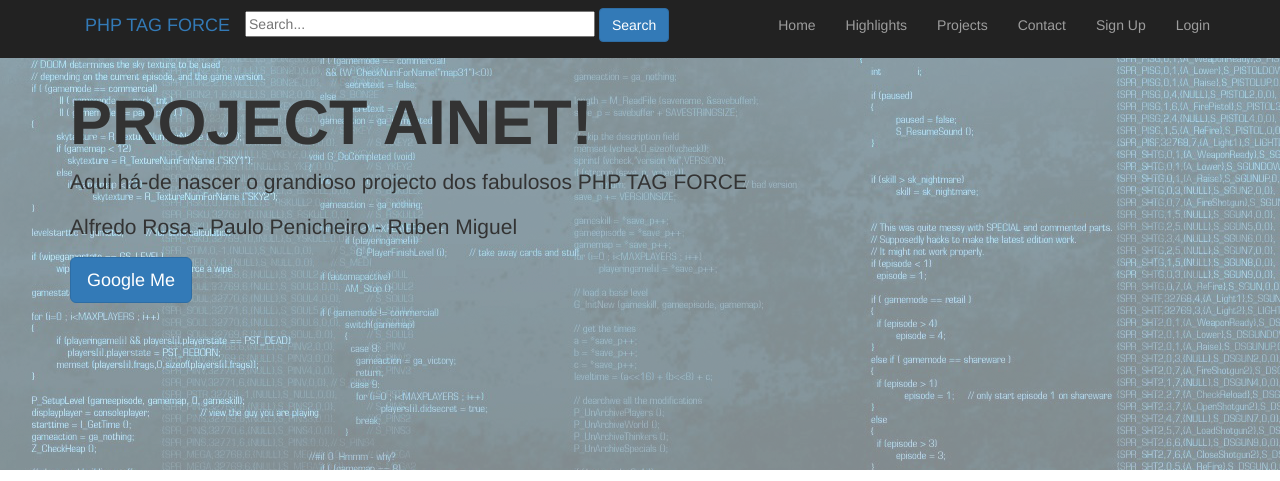
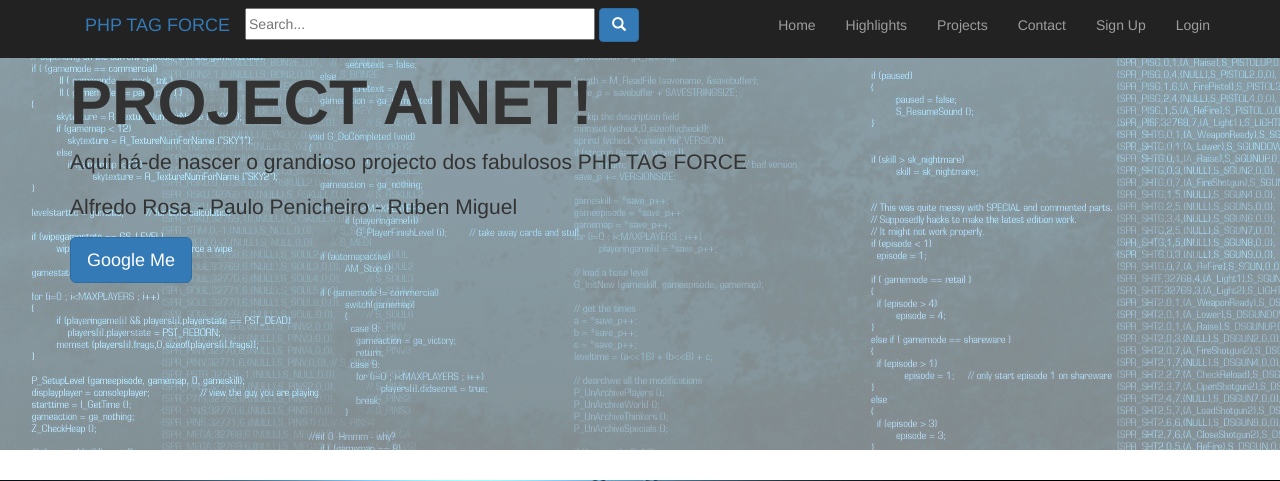
Before and after one commit to smasher35/PHP_TAG_FORCE, a PHP site: page / in a window 1280 px wide. Shown: the top 481 px of the page. Run offline with PHP 8.4, Linux system fonts and the light colour scheme; some libraries are stand-ins or nearby versions.

Commit message:
Mundaça do botão do search - Icon em vez de texto

```diff
--- a/AINET/Styles/styles.css
+++ b/AINET/Styles/styles.css
@@ -87,8 +87,6 @@
     font-size: 12px;
     padding: 1em;
     display: none;
-
-
 }
 
 .go-top:hover{
@@ -98,6 +96,7 @@
 
 .search-query{
     width: 350px;
+    height: 32px;
 }
 
 #logPanel {
--- a/AINET/Views/headerFooter/header.view.php
+++ b/AINET/Views/headerFooter/header.view.php
@@ -28,7 +28,6 @@
 
 <header>
     <!-- NAVIGATION BAR -->
-    <a id="home">Useful Tips Section</a>
     <div class="navbar-fixed-top navbar-inverse" id="navegacao">
         <div class="container">
             <div class="row">
@@ -38,9 +37,9 @@
                     </div>
 	                <div class="navbar-form">
 	                    <div class="container">
-	                        <form class="form-search " length="250">
+	                        <form class="form-search ">
 	                            <input type="text" class="span3 search-query" placeholder="Search...">
-	                            <button class="btn btn-primary">Search</button>
+	                            <button class="btn btn-primary"><span class="glyphicon glyphicon-search"></span></button>
 	                        </form>
 	                    </div>
 	                </div>
@@ -62,4 +61,3 @@
         </div>
     </div>
 </header>
-<!--<div id="home"></div>-->
```
